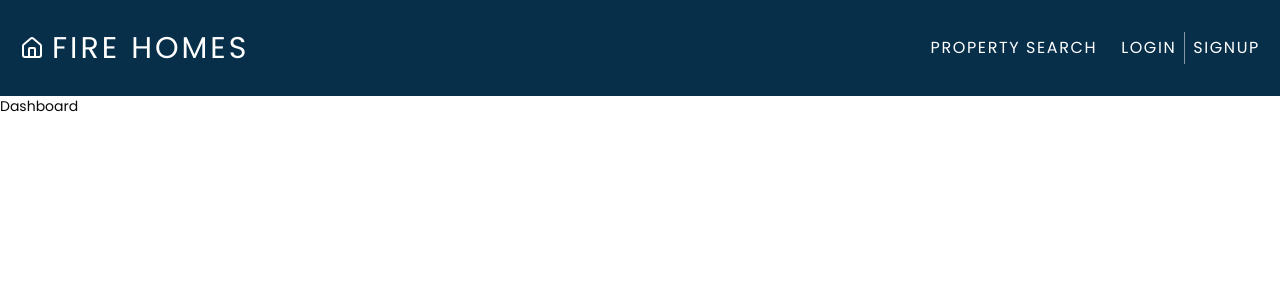
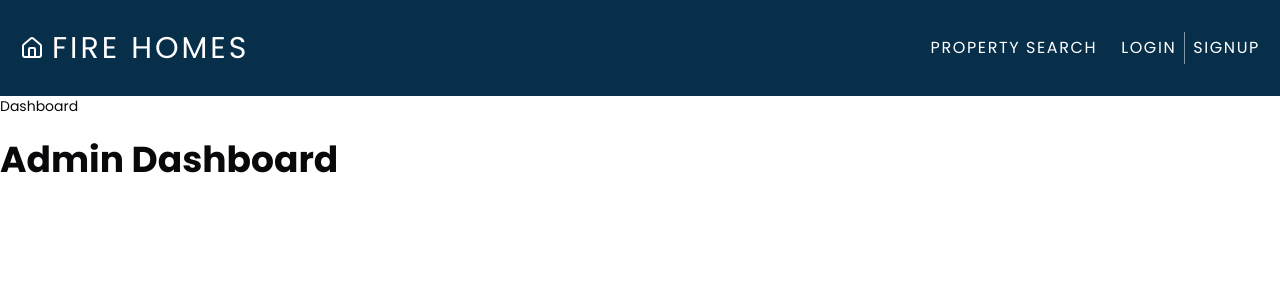
Before and after one commit to peter901/fire-homes-project, a Next.js app: page /admin-dashboard in a window 1280 px wide. Shown: the top 300 px of the page. Built offline with nearby package versions, Linux system fonts and the light colour scheme; no server answers.

Commit message:
added admin dashboard title

```diff
--- a/app/admin-dashboard/page.tsx
+++ b/app/admin-dashboard/page.tsx
@@ -6,6 +6,8 @@ export default function AdminDashboard(){
             <Breadcrumbs items={
                 [{label: "Dashboard"}]
             }/>
+
+            <h1 className="text-4xl font-bold mt-6">Admin Dashboard</h1>
         </div>
     )
 }
```
